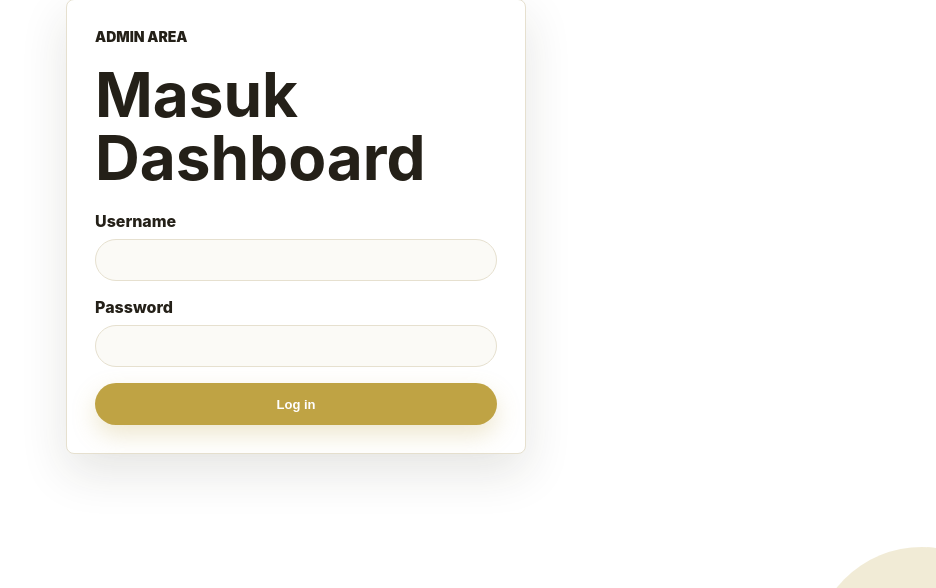
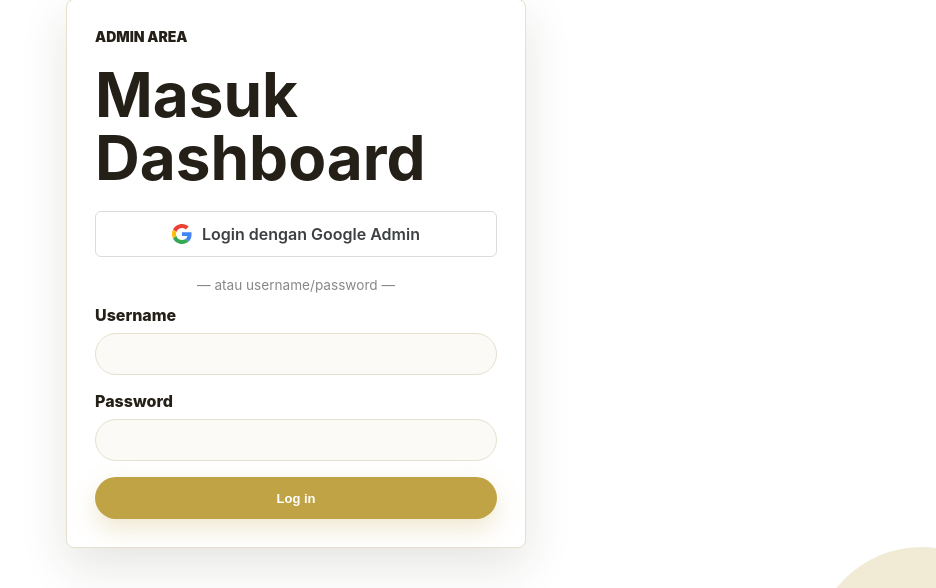
Before and after one commit to mustafamadjid/tubes-kripto-kelompok-6, a FastAPI app: page /admin/login in a window 1280 px wide. Shown: the part 139-727 px from the top of the page, without its empty margins (344-1280 px from the left). Run offline with FastAPI, Linux system fonts and the light colour scheme; parts of the project's set-up code (start-up, migrations or seed data) failed here and were passed over.

Commit message:
Update admin_login.html

```diff
--- a/app/templates/admin_login.html
+++ b/app/templates/admin_login.html
@@ -5,6 +5,15 @@
     <p class="eyebrow">Admin Area</p>
     <h1>Masuk Dashboard</h1>
     {% if error %}<p class="alert">{{ error }}</p>{% endif %}
+
+    <!-- Login via Google -->
+    <a href="/auth/google/admin" style="display:flex;align-items:center;gap:10px;justify-content:center;margin-bottom:1.25rem;background:#fff;color:#3c4043;border:1px solid #dadce0;font-weight:600;padding:.75rem 1.5rem;border-radius:6px;text-decoration:none;">
+      <svg width="20" height="20" viewBox="0 0 48 48"><path fill="#EA4335" d="M24 9.5c3.54 0 6.71 1.22 9.21 3.6l6.85-6.85C35.9 2.38 30.47 0 24 0 14.62 0 6.51 5.38 2.56 13.22l7.98 6.19C12.43 13.72 17.74 9.5 24 9.5z"/><path fill="#4285F4" d="M46.98 24.55c0-1.57-.15-3.09-.38-4.55H24v9.02h12.94c-.58 2.96-2.26 5.48-4.78 7.18l7.73 6c4.51-4.18 7.09-10.36 7.09-17.65z"/><path fill="#FBBC05" d="M10.53 28.59c-.48-1.45-.76-2.99-.76-4.59s.27-3.14.76-4.59l-7.98-6.19C.92 16.46 0 20.12 0 24c0 3.88.92 7.54 2.56 10.78l7.97-6.19z"/><path fill="#34A853" d="M24 48c6.48 0 11.93-2.13 15.89-5.81l-7.73-6c-2.18 1.48-4.97 2.35-8.16 2.35-6.26 0-11.57-4.22-13.47-9.91l-7.98 6.19C6.51 42.62 14.62 48 24 48z"/><path fill="none" d="M0 0h48v48H0z"/></svg>
+      Login dengan Google Admin
+    </a>
+
+    <p style="text-align:center;color:#888;font-size:.85rem;margin-bottom:.75rem;">— atau username/password —</p>
+
     <form class="stack" method="post" action="/admin/login">
       <label>Username<input name="username" required></label>
       <label>Password<input name="password" type="password" required></label>
```
